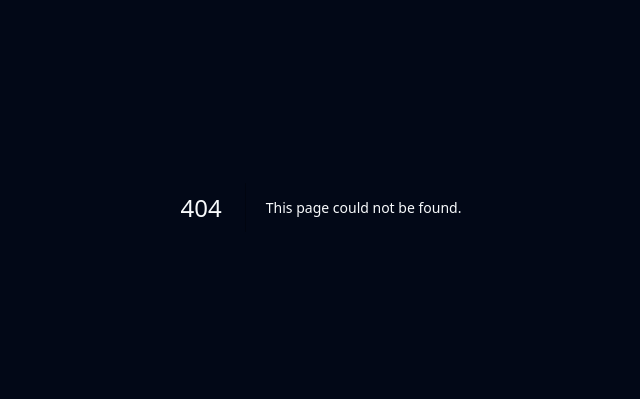
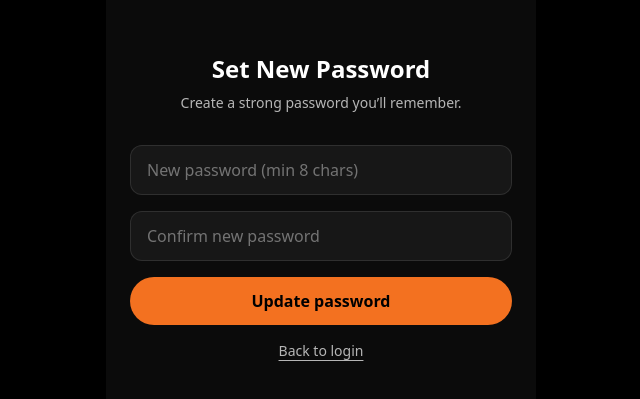
Before and after one commit to juancelot-plusultra/Bearfitplus1, a Next.js app: page /reset-password in a window 1280 px wide. Before the commit this address had no page. Shown: the part 193-592 px from the top of the page, without its empty margins (319-959 px from the left). Built offline with nearby package versions, Linux system fonts and the light colour scheme.

Commit message:
Add files via upload

```diff
--- /dev/null
+++ b/app/reset-password/page.tsx
@@ -0,0 +1,119 @@
+"use client";
+
+import { useEffect, useState } from "react";
+import { supabase } from "@/lib/supabaseClient";
+
+export default function ResetPasswordPage() {
+  const [mounted, setMounted] = useState(false);
+  const [password, setPassword] = useState("");
+  const [password2, setPassword2] = useState("");
+
+  const [loading, setLoading] = useState(false);
+  const [msg, setMsg] = useState<string | null>(null);
+  const [err, setErr] = useState<string | null>(null);
+
+  useEffect(() => {
+    setMounted(true);
+
+    // If Supabase uses "code" param (PKCE), exchange it for a session
+    const params = new URLSearchParams(window.location.search);
+    const code = params.get("code");
+    if (code) {
+      supabase.auth.exchangeCodeForSession(code).catch(() => {
+        // ignore; user can still try if session exists already
+      });
+    }
+  }, []);
+
+  async function handleSetPassword() {
+    setErr(null);
+    setMsg(null);
+
+    if (!password || password.length < 8) {
+      setErr("Password must be at least 8 characters.");
+      return;
+    }
+    if (password !== password2) {
+      setErr("Passwords do not match.");
+      return;
+    }
+
+    setLoading(true);
+
+    // Requires a valid session from the email reset link
+    const { error } = await supabase.auth.updateUser({ password });
+
+    if (error) {
+      setErr(error.message);
+      setLoading(false);
+      return;
+    }
+
+    setMsg("Password updated. You can now log in.");
+    setLoading(false);
+
+    setTimeout(() => {
+      window.location.href = "/login";
+    }, 900);
+  }
+
+  return (
+    <div className="fixed inset-0 bg-black flex items-center justify-center">
+      <style>{`
+        @keyframes fadeUp {
+          from { opacity: 0; transform: translateY(16px); }
+          to { opacity: 1; transform: translateY(0); }
+        }
+        .fade-up { animation: fadeUp .5s ease-out forwards; }
+      `}</style>
+
+      <div className="w-full h-full md:max-w-[430px] md:rounded-2xl bg-[#0b0b0b] flex items-center justify-center px-6">
+        <div className={`w-full max-w-sm ${mounted ? "fade-up" : "opacity-0"}`}>
+          <div className="text-center mb-8">
+            <h1 className="text-2xl font-bold text-white">
+              Set New Password
+            </h1>
+            <p className="text-white/70 text-sm mt-2">
+              Create a strong password you’ll remember.
+            </p>
+          </div>
+
+          <div className="space-y-4">
+            <input
+              type="password"
+              placeholder="New password (min 8 chars)"
+              value={password}
+              onChange={(e) => setPassword(e.target.value)}
+              className="w-full rounded-xl bg-white/5 border border-white/10 px-4 py-3 text-white placeholder:text-white/40 focus:outline-none focus:ring-2 focus:ring-[#F37120]"
+            />
+            <input
+              type="password"
+              placeholder="Confirm new password"
+              value={password2}
+              onChange={(e) => setPassword2(e.target.value)}
+              className="w-full rounded-xl bg-white/5 border border-white/10 px-4 py-3 text-white placeholder:text-white/40 focus:outline-none focus:ring-2 focus:ring-[#F37120]"
+            />
+
+            {err && <div className="text-red-400 text-sm text-center">{err}</div>}
+            {msg && <div className="text-green-300 text-sm text-center">{msg}</div>}
+
+            <button
+              onClick={handleSetPassword}
+              disabled={loading}
+              className="w-full rounded-full bg-[#F37120] py-3 font-semibold text-black disabled:opacity-60"
+            >
+              {loading ? "Saving…" : "Update password"}
+            </button>
+
+            <a
+              href="/login"
+              className="block text-center text-sm text-white/70 underline underline-offset-4"
+            >
+              Back to login
+            </a>
+          </div>
+        </div>
+      </div>
+    </div>
+  );
+}
```
